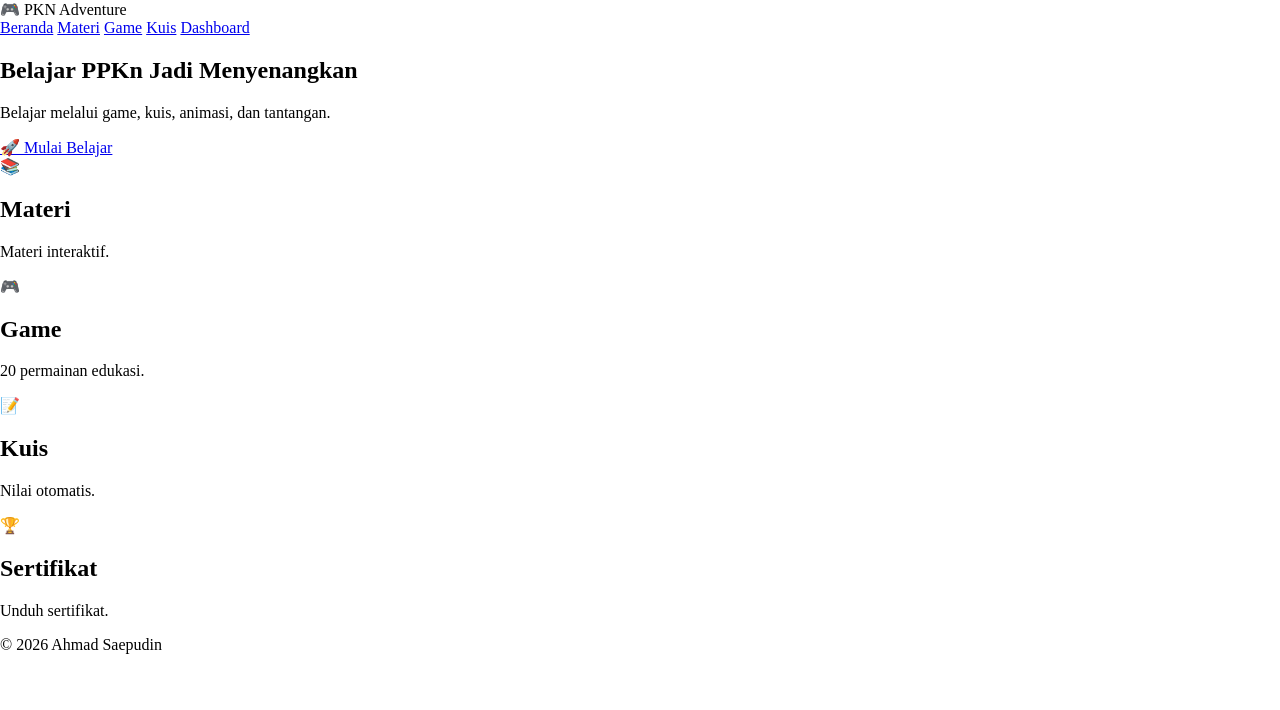
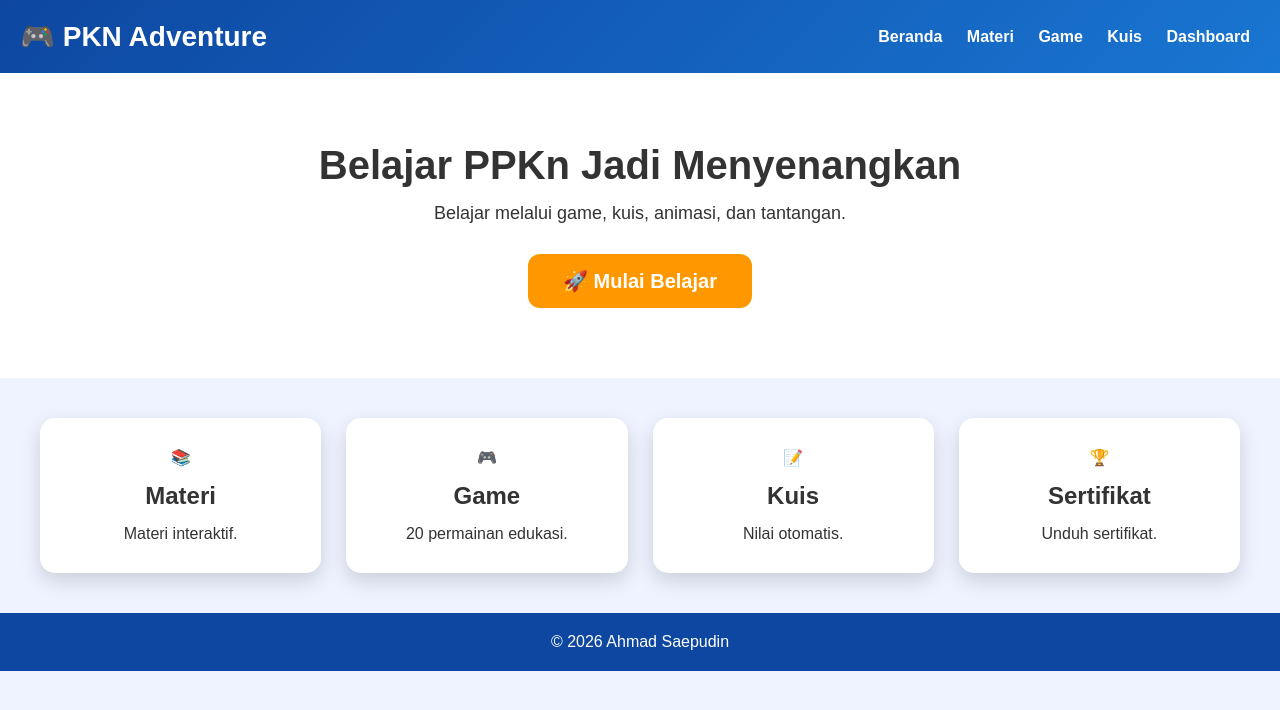
Before and after one commit to sekolahpintar/sekolahpintar, a plain HTML site: page pkn-adventure/index.html in a window 1280 px wide. Drawn offline with Linux system fonts and the light colour scheme; files that its build step writes are made by us from their sources; a script that the page names is missing.

Commit message:
Update style.css

```diff
--- a/css/style.css
+++ b/css/style.css
@@ -1,3 +1,91 @@
+*{
+    margin:0;
+    padding:0;
+    box-sizing:border-box;
+    font-family:Arial, sans-serif;
+}
+
 body{
-    margin:0;
+    background:#eef3ff;
+    color:#333;
 }
+
+header{
+    background:linear-gradient(135deg,#0d47a1,#1976d2);
+    color:white;
+    padding:20px;
+    display:flex;
+    justify-content:space-between;
+    align-items:center;
+    flex-wrap:wrap;
+}
+
+.logo{
+    font-size:28px;
+    font-weight:bold;
+}
+
+nav a{
+    color:white;
+    text-decoration:none;
+    margin:10px;
+    font-weight:bold;
+}
+
+.hero{
+    text-align:center;
+    padding:70px 20px;
+    background:white;
+}
+
+.hero h1{
+    font-size:40px;
+    margin-bottom:15px;
+}
+
+.hero p{
+    font-size:18px;
+    margin-bottom:30px;
+}
+
+.btn{
+    display:inline-block;
+    padding:15px 35px;
+    background:#ff9800;
+    color:white;
+    border-radius:12px;
+    text-decoration:none;
+    font-size:20px;
+    font-weight:bold;
+}
+
+.menu{
+    display:grid;
+    grid-template-columns:repeat(auto-fit,minmax(220px,1fr));
+    gap:25px;
+    padding:40px;
+}
+
+.card{
+    background:white;
+    border-radius:15px;
+    padding:30px;
+    text-align:center;
+    box-shadow:0 8px 20px rgba(0,0,0,.15);
+    transition:.3s;
+}
+
+.card:hover{
+    transform:translateY(-8px);
+}
+
+.card h2{
+    margin:15px 0;
+}
+
+footer{
+    background:#0d47a1;
+    color:white;
+    text-align:center;
+    padding:20px;
+}
```
